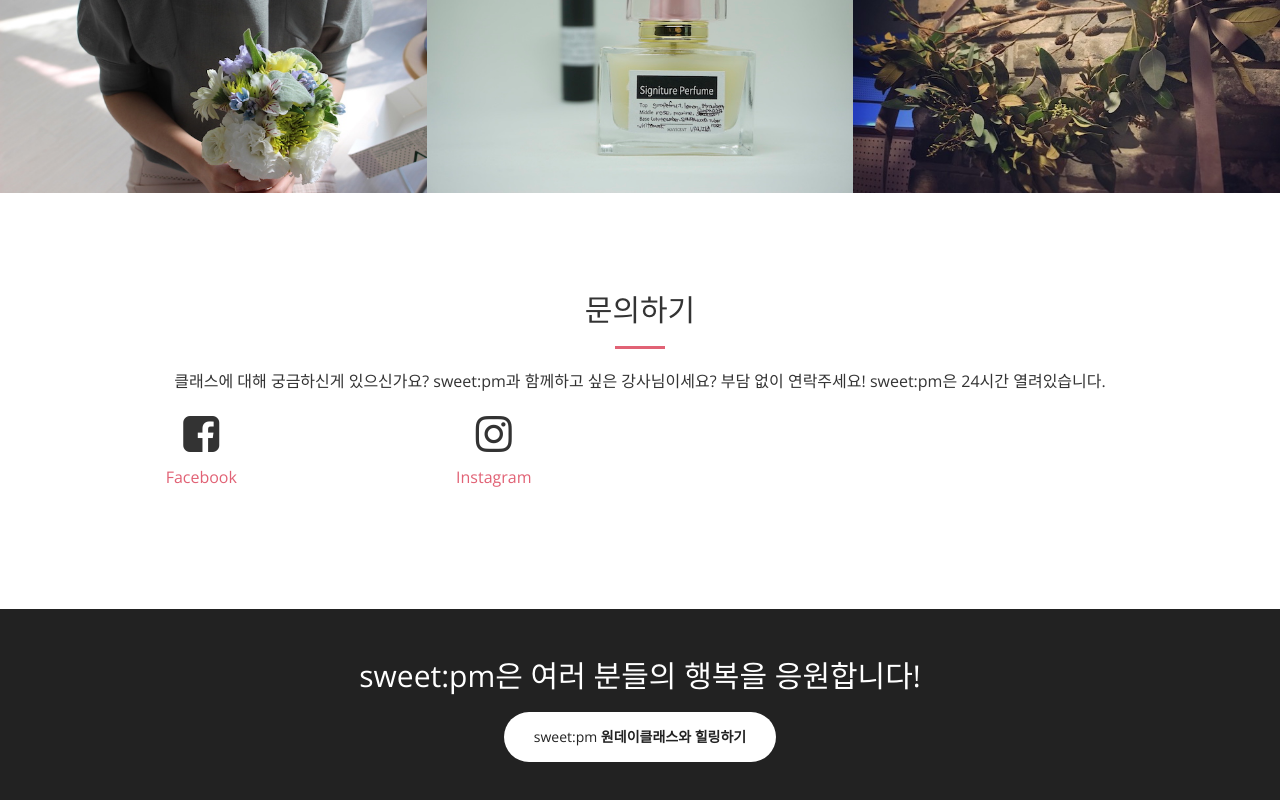
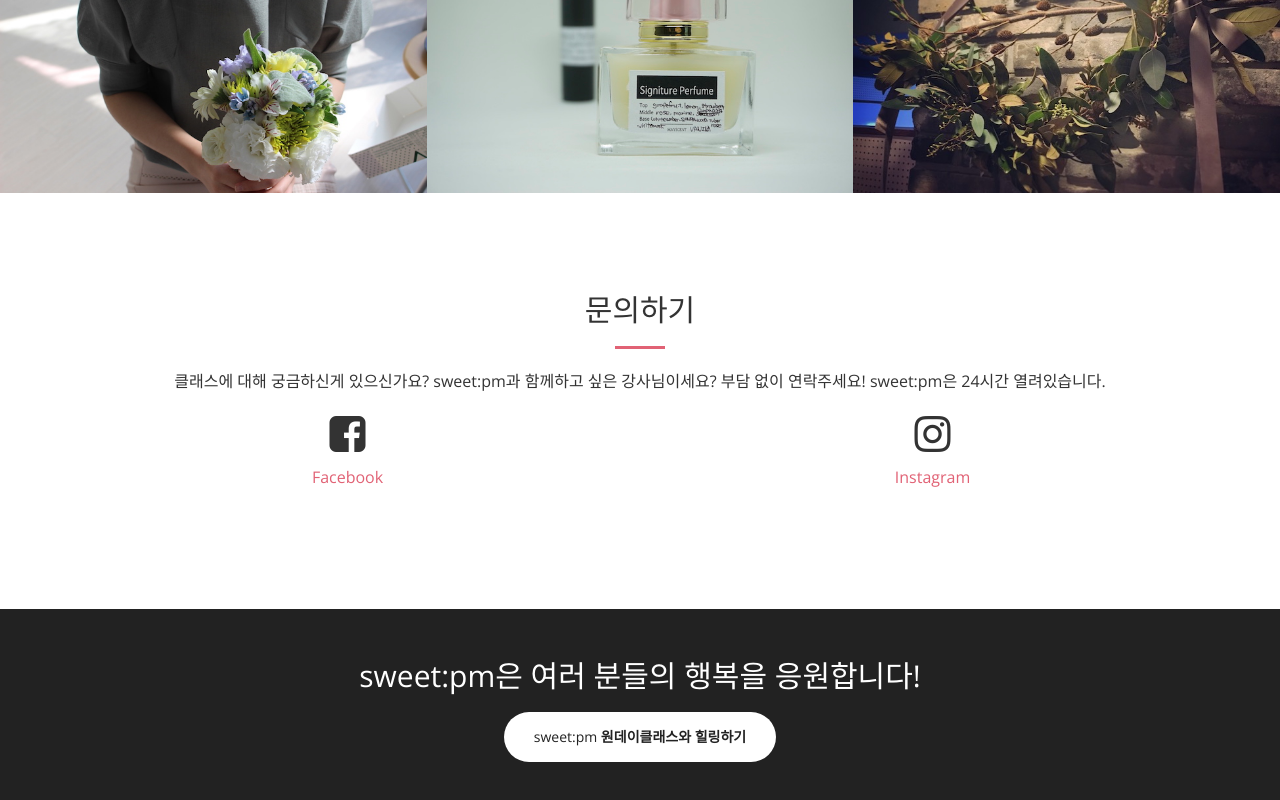
Before and after one commit to sweetpm/sweetpm.github.io, a website: page index.html in a window 1280 px wide. Shown: the part 2338-3138 px from the top of the page. Drawn offline with nearby package versions, Linux system fonts and the light colour scheme; a small style sheet from the web is missing.

Commit message:
이메일, 플러스친구 아예 삭제 / 나머지 연락처 가운데정렬

```diff
--- a/index.html
+++ b/index.html
@@ -314,21 +314,11 @@
                     <hr class="primary">
                     <p>클래스에 대해 궁금하신게 있으신가요? <span class="logo">sweet:pm</span>과 함께하고 싶은 강사님이세요? 부담 없이 연락주세요! <span class="logo">sweet:pm</span>은 24시간 열려있습니다.</p>
                 </div>
-                <!--
-                <div class="col-lg-3 col-md-6 text-center">
-                    <i class="fa fa-envelope-o fa-3x sr-contact"></i>
-                    <p><a href="mailto:dy.ryu@sweet.pm" target="_blank">dy.ryu@sweet.pm</a></p>
-                </div>
-                <div class="col-lg-3 col-md-6 text-center">
-                    <i class="fa fa-comment fa-3x sr-contact"></i>
-                    <p>카톡 플러스친구 <a href="https://pf.kakao.com/_BRAKxl" target="_blank">@sweetpm</a></p>
-                </div>
-                -->
-                <div class="col-lg-3 col-md-6 text-center">
+                <div class="col-lg-6 col-md-6 text-center">
                     <i class="fa fa-facebook-square fa-3x sr-contact"></i>
                     <p><a href="https://www.facebook.com/your.sweetpm/" target="_blank">Facebook</a></p>
                 </div>
-                <div class="col-lg-3 col-md-6 text-center">
+                <div class="col-lg-6 col-md-6 text-center">
                     <i class="fa fa-instagram fa-3x sr-contact"></i>
                     <p><a href="https://www.instagram.com/your.sweetpm/" target="_blank">Instagram</a></p>
                 </div>
```
